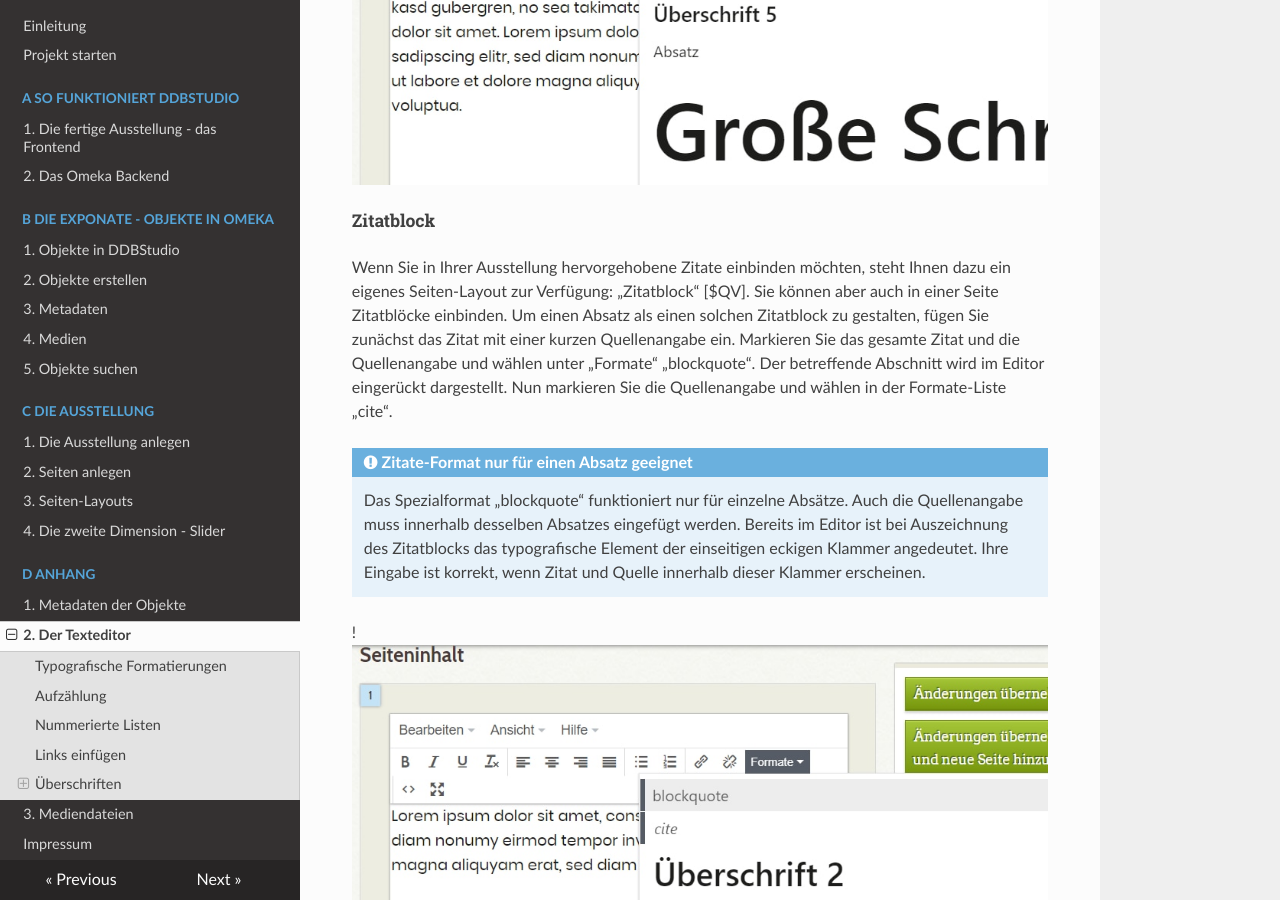
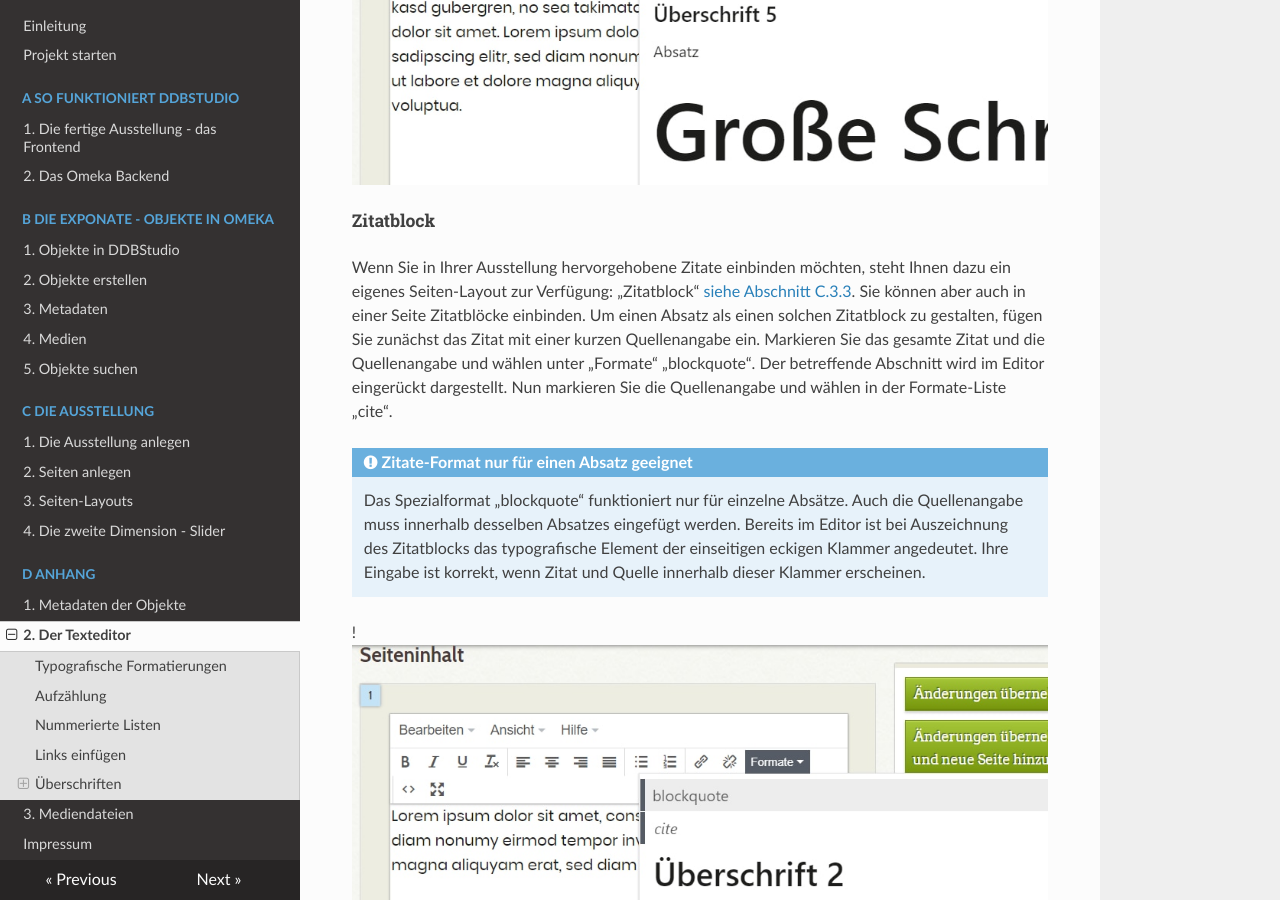
Before and after one commit to Deutsche-Digitale-Bibliothek/ddb-virtualexhibitions-docs-litfass, an MkDocs documentation site: the page built from docs/anhang_editor.md, in a window 1280 px wide and 900 px high, scrolled down 6649 px. Built offline with MkDocs 1.6.1, drawn with Linux system fonts in a browser that asks for light colours; some of the changed text lies outside the part shown.

Commit message:
inserted cross reference

```diff
--- a/docs/anhang_editor.md
+++ b/docs/anhang_editor.md
@@ -76,7 +76,7 @@ Um eine Überschriftenformatierung zu entfernen, weisen Sie wieder das Format
 
 ##### Zitatblock
 
-Wenn Sie in Ihrer Ausstellung hervorgehobene Zitate einbinden möchten, steht Ihnen dazu ein eigenes Seiten-Layout zur Verfügung: „Zitatblock“ [$QV]. Sie können aber auch in einer Seite Zitatblöcke einbinden. Um einen Absatz als einen solchen Zitatblock zu gestalten, fügen Sie zunächst das Zitat mit einer kurzen Quellenangabe ein. Markieren Sie das gesamte Zitat und die Quellenangabe und wählen unter „Formate“ „blockquote“. Der betreffende Abschnitt wird im Editor eingerückt dargestellt. Nun markieren Sie die Quellenangabe und wählen in der Formate-Liste „cite“.
+Wenn Sie in Ihrer Ausstellung hervorgehobene Zitate einbinden möchten, steht Ihnen dazu ein eigenes Seiten-Layout zur Verfügung: „Zitatblock“ [siehe Abschnitt C.3.3](seiten_layouts.html#layout-7-zitatblock). Sie können aber auch in einer Seite Zitatblöcke einbinden. Um einen Absatz als einen solchen Zitatblock zu gestalten, fügen Sie zunächst das Zitat mit einer kurzen Quellenangabe ein. Markieren Sie das gesamte Zitat und die Quellenangabe und wählen unter „Formate“ „blockquote“. Der betreffende Abschnitt wird im Editor eingerückt dargestellt. Nun markieren Sie die Quellenangabe und wählen in der Formate-Liste „cite“.
 
 !!!note "Zitate-Format nur für einen Absatz geeignet"
 
```
Also changed, not shown: other parts of docs/anhang_editor.md (+1 -1 lines).
